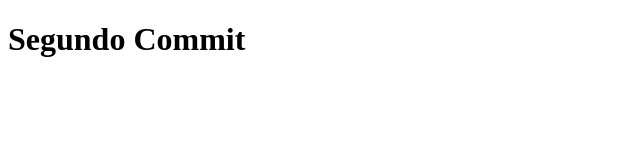
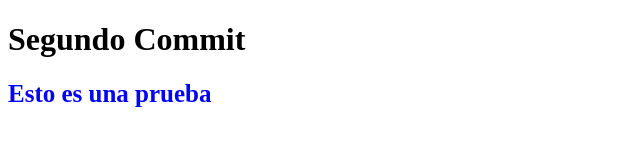
Before and after one commit to Mat-Design/PruebaGit, a plain HTML site: page index.html in a window 1280 px wide. Shown: the whole page, without its empty margins (0-640 px from the left). Drawn offline with Linux system fonts and the light colour scheme.

Commit message:
modifique index.html y cree estilo.css

```diff
--- /dev/null
+++ b/estilo.css
@@ -0,0 +1,4 @@
+h2{
+    font-size: 25px;
+    color: blue;
+}
--- a/index.html
+++ b/index.html
@@ -4,10 +4,12 @@
     <meta charset="UTF-8">
     <meta name="viewport" content="width=device-width, initial-scale=1.0">
     <title>Prueba Git</title>
+    <link rel="stylesheet" href="estilo.css">
 </head>
 <body>
 
 <h1>Segundo Commit</h1>
+<h2>Esto es una prueba</h2>
 
 </body>
 </html>
```
